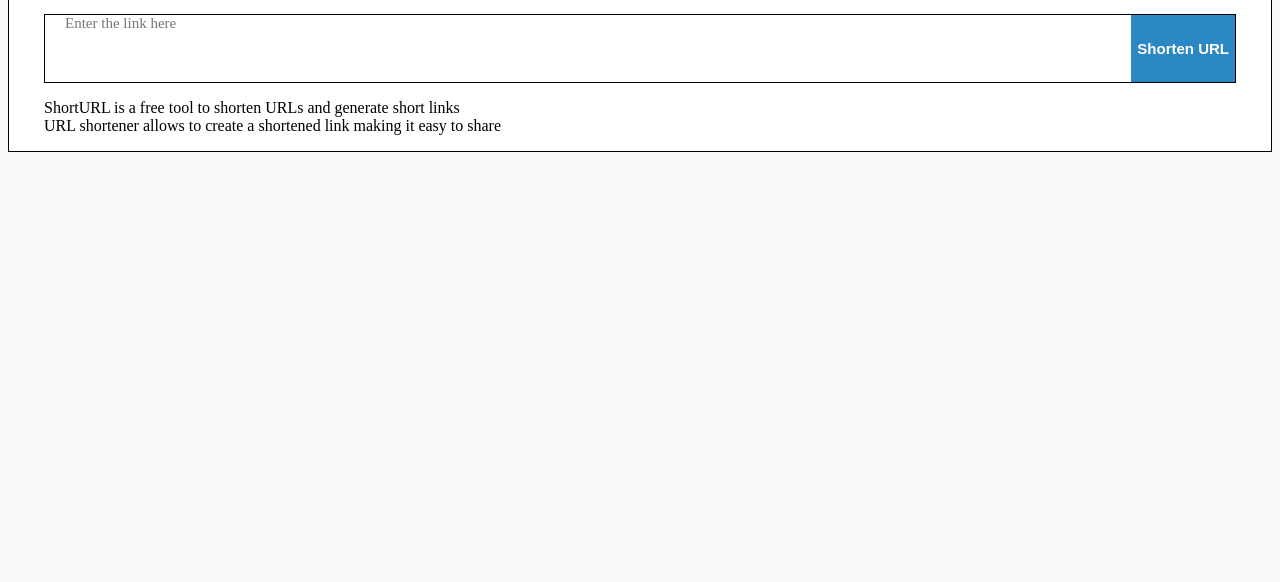
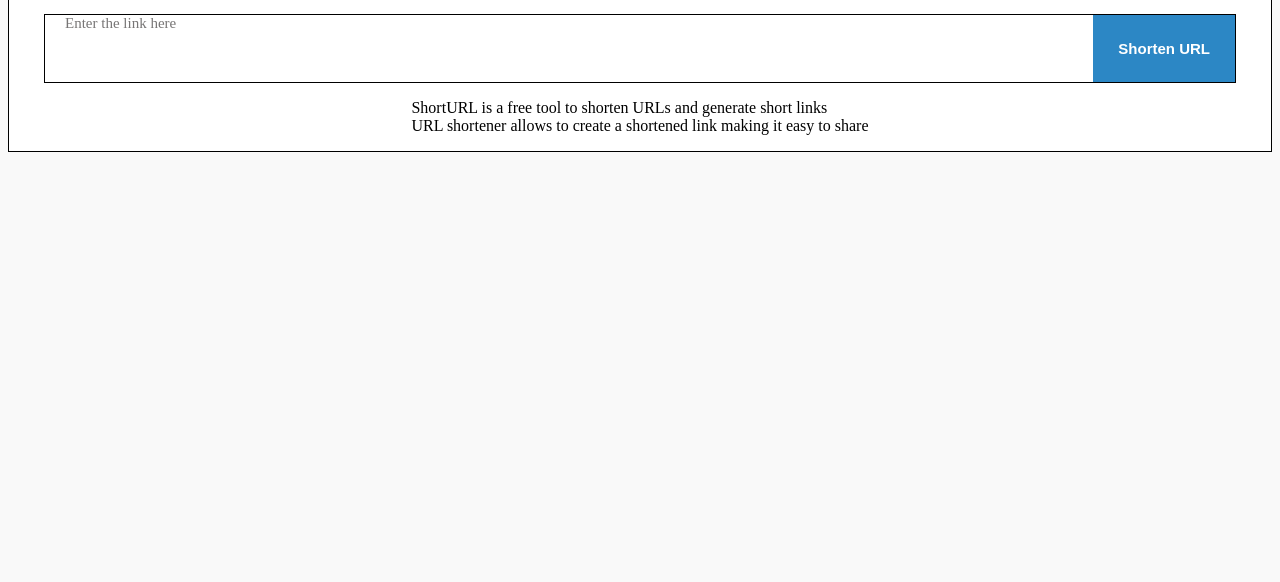
Before and after one commit to sagharghasemzadeh/url-shorter, a website built with Vite: page index.html in a window 1280 px wide. Shown: the part 218-800 px from the top of the page. Built offline with nearby package versions, Linux system fonts and the light colour scheme.

Commit message:
[ADD] changes

```diff
--- a/src/styles/paste.css
+++ b/src/styles/paste.css
@@ -1,36 +1,51 @@
 section#paste {
   display: grid;
+
   background-color: white;
+
   .box {
     border: 1px solid black;
 
     display: inline-grid;
+
     padding-inline: 35px;
     h2 {
       font-size: 35px;
+
       text-align: center;
     }
     .link-to-paste {
       text-align: center;
+
       display: flex;
+
       justify-content: space-between;
+
       border: 1px solid black;
       .box-2 {
         padding-inline: 20px;
+
         font-size: 15px;
+
         color: #777575;
       }
       .shorten-url {
         padding-block: 25px;
+        padding-inline: 25px;
+
         color: white;
         background-color: #2c87c5;
         font-size: 15px;
+
         font-weight: bold;
         border-style: none;
       }
-      .p {
-        display: grid;
-      }
+    }
+    p {
+      display: grid;
+
+      justify-items: center;
+      align-content: center;
     }
   }
 }
```
